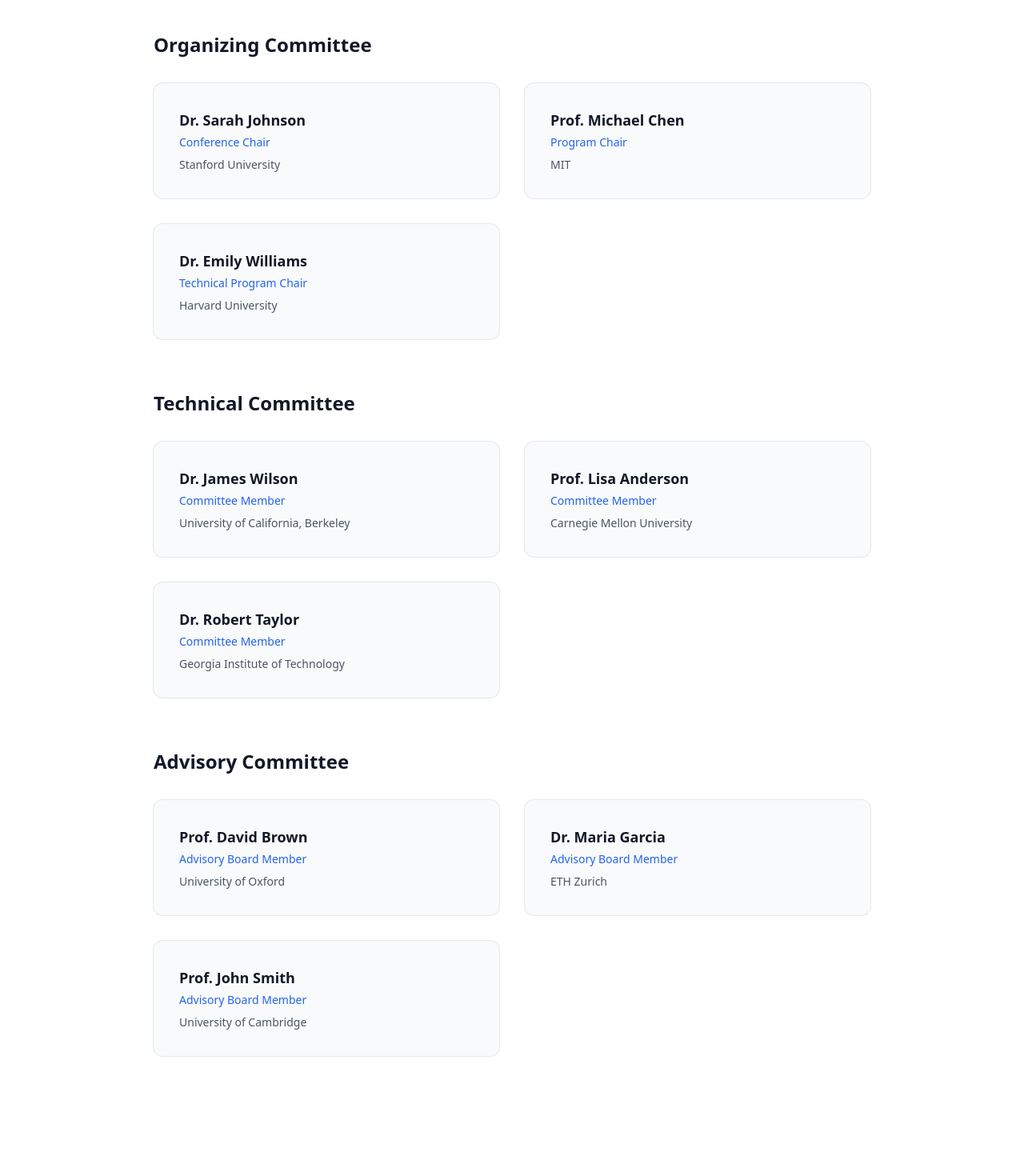
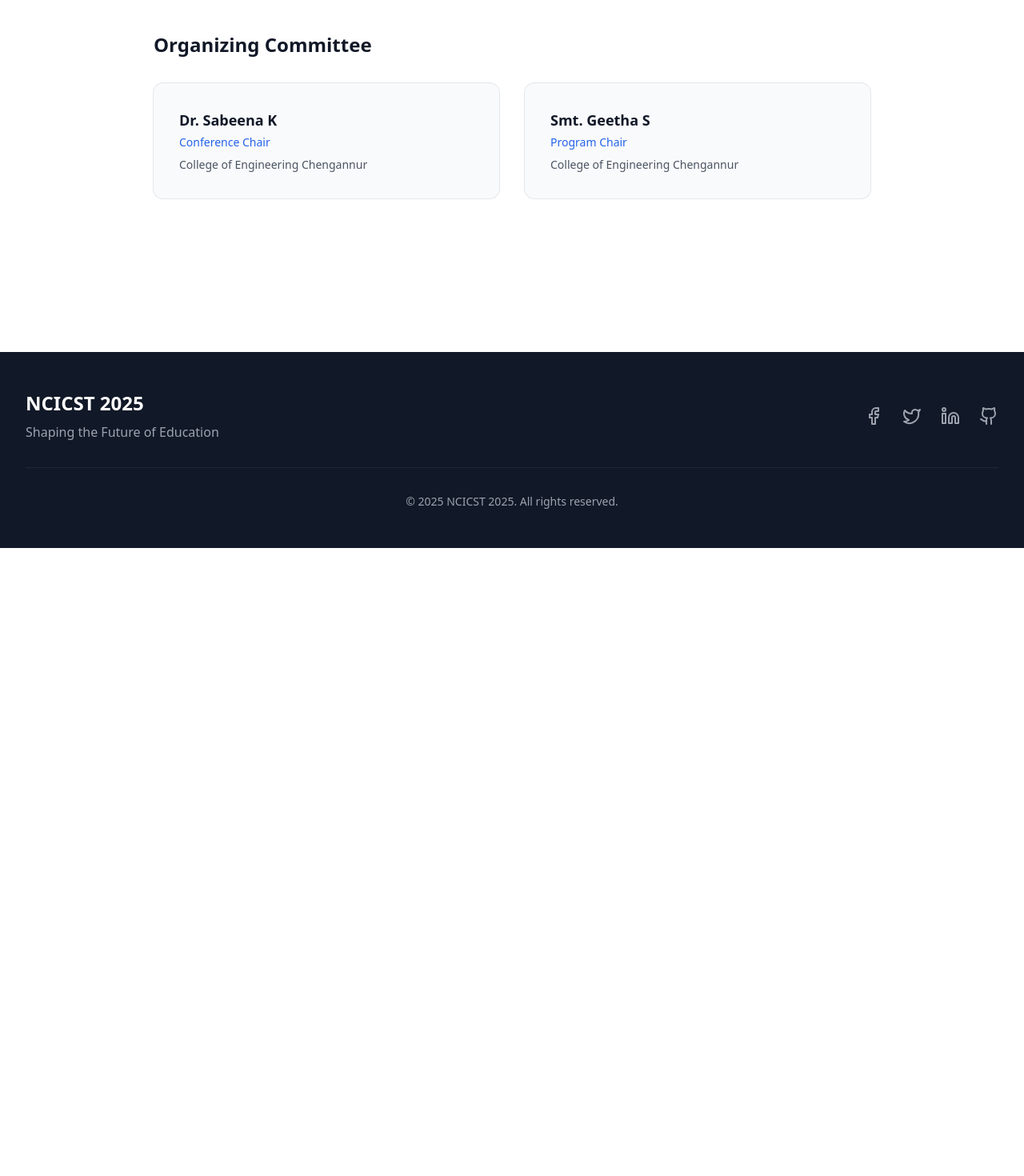
Before and after one commit to GVN101/conference-website, a React (Vite) app in the folder project/: page /committee in a window 1280 px wide. Shown: the part 380-1850 px from the top of the page at 80% size. After the commit the page ends 1065 px from the top, so only its background shows below. Built offline with nearby package versions, Linux system fonts and the light colour scheme.

Commit message:
added names

```diff
--- a/project/src/pages/Committee.tsx
+++ b/project/src/pages/Committee.tsx
@@ -1,55 +1,55 @@
 const committees = {
   organizing: [
     {
-      name: 'Dr. Sarah Johnson',
+      name: 'Dr. Sabeena K',
       role: 'Conference Chair',
-      affiliation: 'Stanford University',
+      affiliation: 'College of Engineering Chengannur',
     },
     {
-      name: 'Prof. Michael Chen',
+      name: 'Smt. Geetha S',
       role: 'Program Chair',
-      affiliation: 'MIT',
+      affiliation: 'College of Engineering Chengannur',
     },
-    {
-      name: 'Dr. Emily Williams',
-      role: 'Technical Program Chair',
-      affiliation: 'Harvard University',
-    },
+    // {
+    //   name: 'Dr. Emily Williams',
+    //   role: 'Technical Program Chair',
+    //   affiliation: 'Harvard University',
+    // },
   ],
-  technical: [
-    {
-      name: 'Dr. James Wilson',
-      role: 'Committee Member',
-      affiliation: 'University of California, Berkeley',
-    },
-    {
-      name: 'Prof. Lisa Anderson',
-      role: 'Committee Member',
-      affiliation: 'Carnegie Mellon University',
-    },
-    {
-      name: 'Dr. Robert Taylor',
-      role: 'Committee Member',
-      affiliation: 'Georgia Institute of Technology',
-    },
-  ],
-  advisory: [
-    {
-      name: 'Prof. David Brown',
-      role: 'Advisory Board Member',
-      affiliation: 'University of Oxford',
-    },
-    {
-      name: 'Dr. Maria Garcia',
-      role: 'Advisory Board Member',
-      affiliation: 'ETH Zurich',
-    },
-    {
-      name: 'Prof. John Smith',
-      role: 'Advisory Board Member',
-      affiliation: 'University of Cambridge',
-    },
-  ],
+  // technical: [
+  //   {
+  //     name: 'Dr. James Wilson',
+  //     role: 'Committee Member',
+  //     affiliation: 'University of California, Berkeley',
+  //   },
+  //   {
+  //     name: 'Prof. Lisa Anderson',
+  //     role: 'Committee Member',
+  //     affiliation: 'Carnegie Mellon University',
+  //   },
+  //   {
+  //     name: 'Dr. Robert Taylor',
+  //     role: 'Committee Member',
+  //     affiliation: 'Georgia Institute of Technology',
+  //   },
+  // ],
+  // advisory: [
+  //   {
+  //     name: 'Prof. David Brown',
+  //     role: 'Advisory Board Member',
+  //     affiliation: 'University of Oxford',
+  //   },
+  //   {
+  //     name: 'Dr. Maria Garcia',
+  //     role: 'Advisory Board Member',
+  //     affiliation: 'ETH Zurich',
+  //   },
+  //   {
+  //     name: 'Prof. John Smith',
+  //     role: 'Advisory Board Member',
+  //     affiliation: 'University of Cambridge',
+  //   },
+  // ],
 };
 
 export default function Committee() {
```
